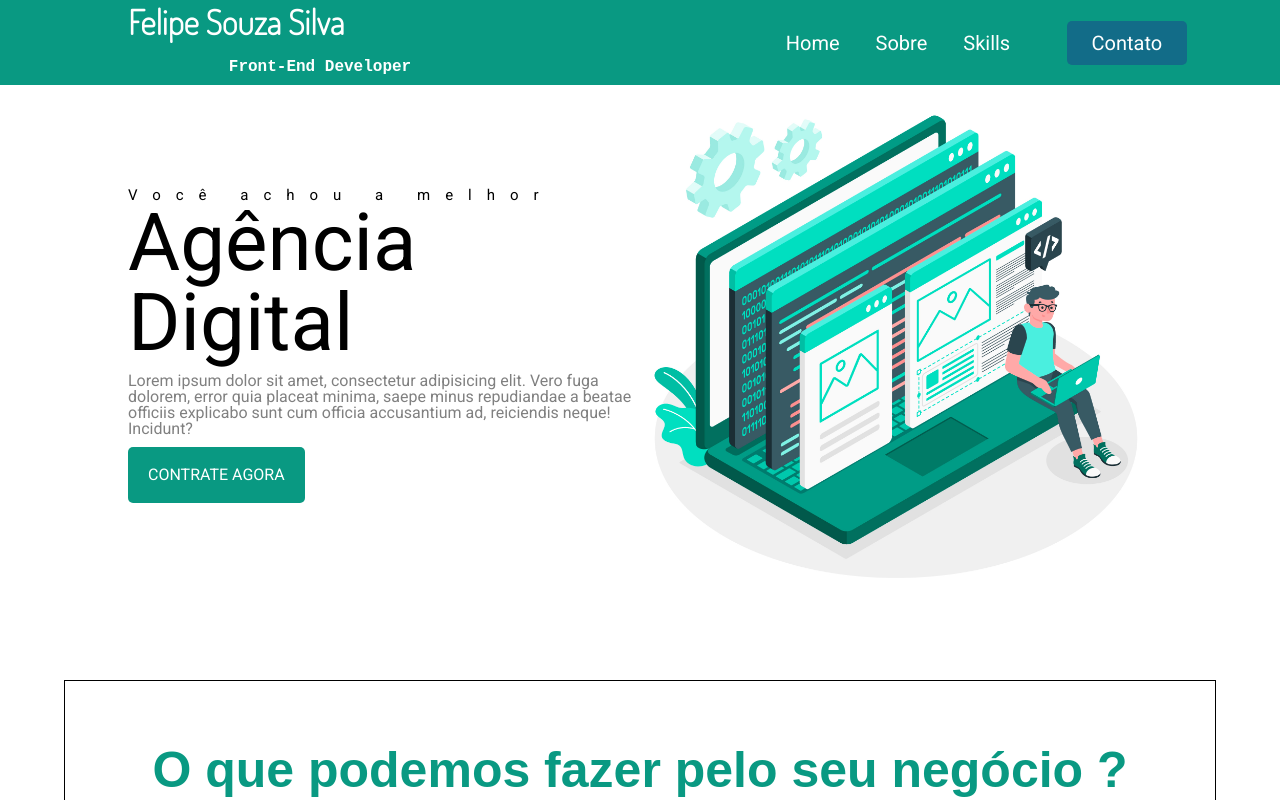
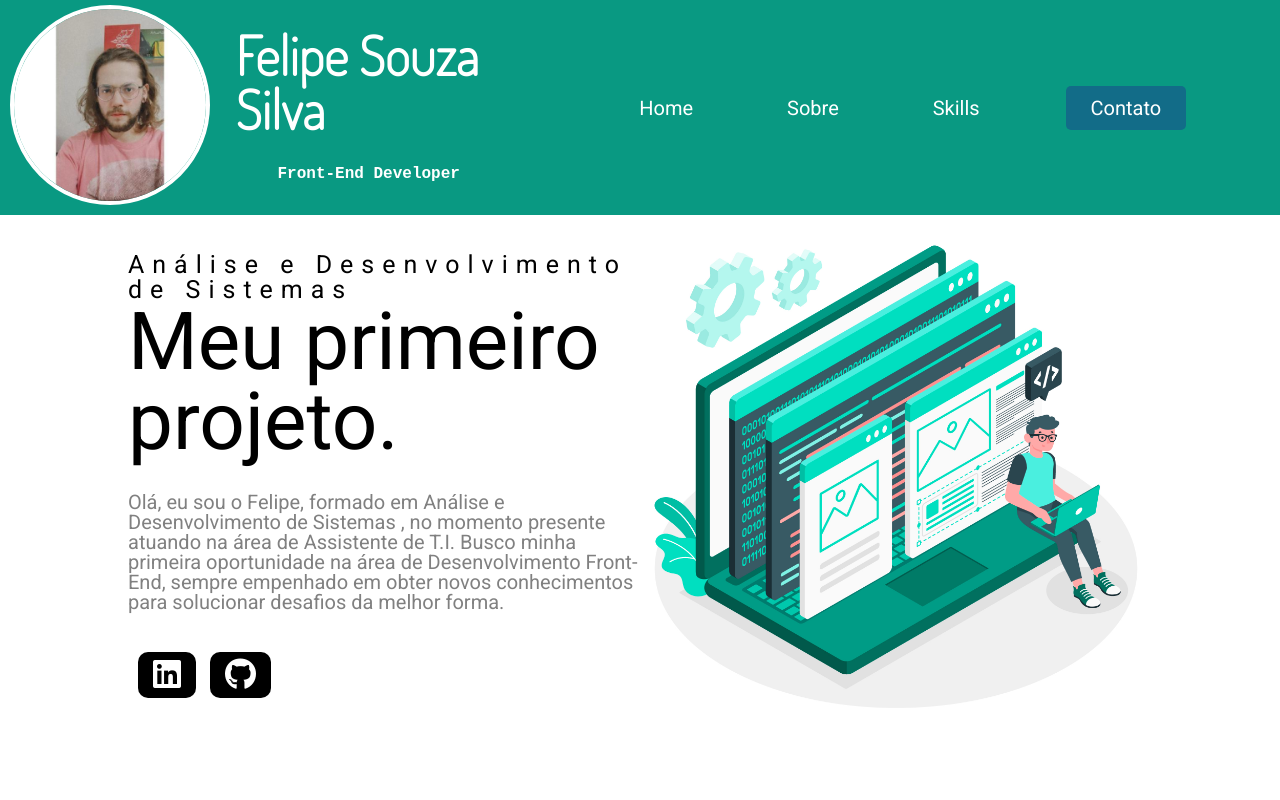
Before and after one commit to Felpa7k1/Projeto, a plain HTML site: page Projeto/index.html in a window 1280 px wide. Shown: the top 800 px of the page. Drawn offline with Linux system fonts and the light colour scheme; a web font is replaced by a local one.

Commit message:
newversion

```diff
--- a/Projeto/css/folha.css
+++ b/Projeto/css/folha.css
@@ -21,18 +21,28 @@ body{
     align-items: center;
 }
 
+.foto{
+    display: flex;
+    width: 200px;
+    border-radius: 100px;
+    margin-left: 10px;
+    margin-top: 5px;
+    border: 4px solid white;
+    margin-bottom:10px ;
+}
+
 
 
 .logo{
-    flex: 30%;
+    flex: 20%;
     /* border: 1px solid red; */
     text-align: left;
     padding-bottom: 10px;
-    margin-left:10%;
+    margin-left:2%;
 
 }
 .logo h2{
-    padding-top:20px ;
+    padding-top:30px ;
     text-align: center;
     font-family: 'Victor Mono', monospace;
     font-weight: bolder;
@@ -42,7 +52,7 @@ body{
 .logo h1{
     padding-top: 5px;
     font-family: 'Dosis', sans-serif;
-    font-size: 34px;
+    font-size: 54px;
     color: white	;
     font-weight: bold;
     align-items: center;
@@ -60,7 +70,7 @@ body{
     text-decoration: none;
     color: white;
     font-size: 20px;
-    padding:20px 16px;
+    padding:20px 45px;
 }
 .menu a:hover {
     color:#b4f7ee;
@@ -116,21 +126,24 @@ body{
 .headline p {
     color: gray;
     text-align: left;
-    padding: 10px 0px 10px 0px;
+    padding: 30px 0px 20px 0px;
+    font-size: 20px;
 }
 
 .contact-btn{
+    margin-top: 20px;
     display: inline-block;
-    background-color:#099982;
-    padding: 20px;
+    background-color:black;
+    padding: 15px;
     color: white;
     text-transform: uppercase;
     text-decoration: none;
-    border-radius: 5px;
+    border-radius: 10px;
+    margin-left: 10px;
 }
 
 .contact-btn:hover{
-    background-color: #015043;
+    background-color: #099982;
 }
 
 
--- a/Projeto/index.html
+++ b/Projeto/index.html
@@ -9,11 +9,14 @@
     <meta name="Author" content="Felpa7k">
     <link rel="stylesheet" type="text/css" href="/css/reset.css" media="screen">
     <link rel="stylesheet" type="text/css" href="/css/folha.css" media="screen">
+    <script src="https://kit.fontawesome.com/4faa7f16e4.js" crossorigin="anonymous"></script>
     <title>Portifolio</title>
 </head>
 <body>
         <nav class="navbar">
+            <img class="foto" src="/img/132855521.jpg" alt="foto de perfil">
             <div class="logo">
+
                 <h1>Felipe Souza Silva</h1>
                 <h2>Front-End Developer</h2>
             </div>
@@ -26,10 +29,11 @@
         </nav>
         <header class="header">
             <div class="headline">
-                <h2 style="font-size:15px;letter-spacing:15px ">Você achou a melhor</h2>
-                <h2 style="font-size:80px;">Agência Digital</h2>
-                <p>Lorem ipsum dolor sit amet, consectetur adipisicing elit. Vero fuga dolorem, error quia placeat minima, saepe minus repudiandae a beatae officiis explicabo sunt cum officia accusantium ad, reiciendis neque! Incidunt?</p>
-                <a href="#" class="contact-btn">Contrate agora</a>
+                <h2 style="font-size:25px;letter-spacing:8px ">Análise e Desenvolvimento de Sistemas</h2>
+                <h2 style="font-size:80px;">Meu primeiro projeto.</h2>
+                <p>Olá, eu sou o Felipe, formado em Análise e Desenvolvimento de Sistemas , no momento presente atuando na área de Assistente de T.I. Busco minha primeira oportunidade na área de Desenvolvimento Front-End, sempre empenhado em obter novos conhecimentos para solucionar desafios da melhor forma.</p>
+                <a href="https://www.linkedin.com/in/felipe-souza-silva-07286a253/" class="contact-btn" target="_blank"><i class="fa-brands fa-linkedin fa-beat fa-2xl"></i></a>
+                <a href="https://github.com/Felpa7k1" class="contact-btn" target="_blank"><i class="fa-brands fa-github fa-beat fa-2xl"></i></a>
             </div>
             <div class="img-headline">
                 <img style="max-width: 100%;" src="/img/3657664.jpg" alt="">
```
Also changed, not shown: Projeto/img/132855521.jpg (added).
